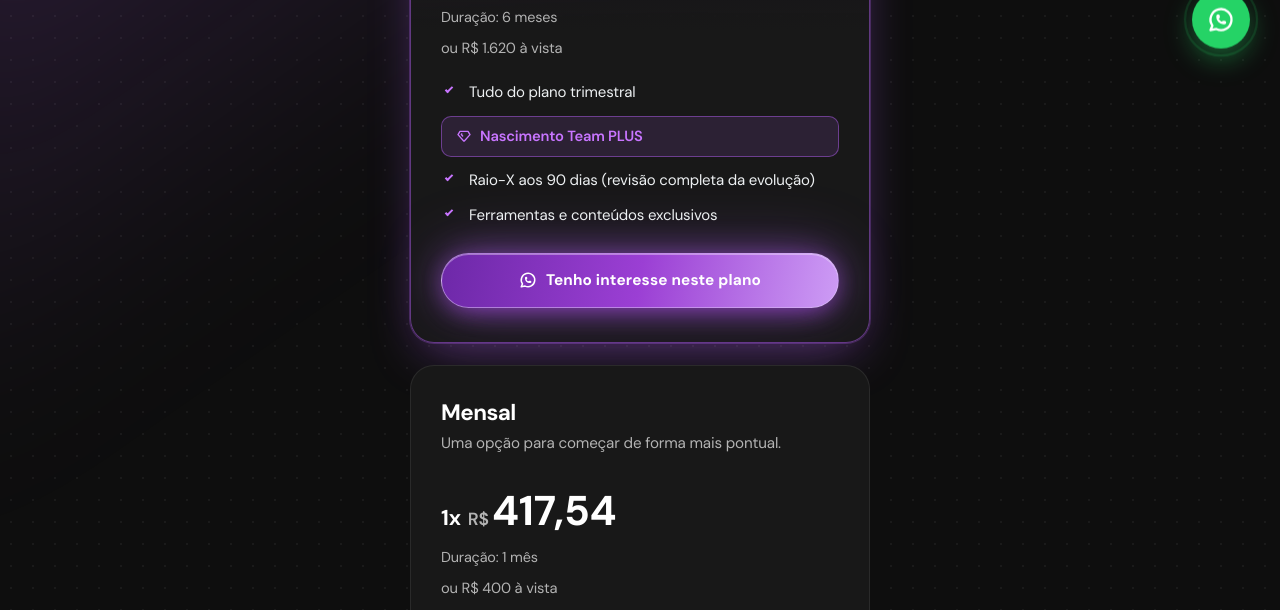
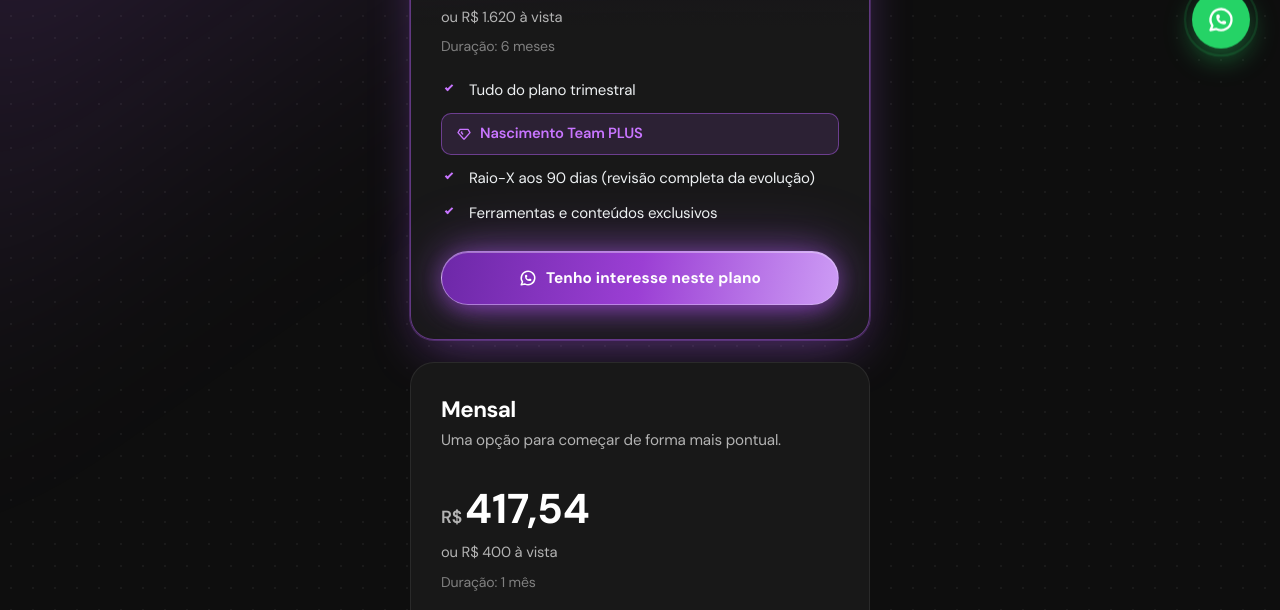
Before and after one commit to RonaldoAP/nascimentoteam, a plain HTML site: page planos.html in a window 1280 px wide. Shown: the part 721-1331 px from the top of the page. Drawn offline with Linux system fonts and the light colour scheme.

Commit message:
Ajusta o preço do mensal e a ordem das linhas no card
- Mensal: sai o "1x", fica só R$ 417,54.
- O "ou R$ X à vista" sobe para logo abaixo do preço, antes da duração,
  nos cinco cards. A duração fica por último e um pouco mais discreta,
  para o bloco de preço ficar junto.

Co-Authored-By: Claude Opus 5 <noreply@anthropic.com>
Claude-Session: https://claude.ai/code/session_01Lk4f5JN6t8WeviMzEr5c2K

```diff
--- a/planos.html
+++ b/planos.html
@@ -76,9 +76,9 @@
             <article class="plan" data-plan-cash="R$ 400" data-plan-installment="1x R$ 417,54" data-plan-duration="1 mês">
               <h3 class="plan__name">Mensal</h3>
               <p class="plan__tagline">Uma opção para começar de forma mais pontual.</p>
-              <div class="plan__price"><span class="plan__parcelas">1x</span><span class="plan__currency">R$</span><span class="plan__value">417,54</span></div>
+              <div class="plan__price"><span class="plan__currency">R$</span><span class="plan__value">417,54</span></div>
+              <p class="plan__cash">ou R$ 400 à vista</p>
               <p class="plan__term">Duração: 1 mês</p>
-              <p class="plan__cash">ou R$ 400 à vista</p>
               <ul class="plan__list">
                 <li class="is-in">Anamnese detalhada</li>
                 <li class="is-in">Planejamento individualizado (dieta ou treino)</li>
@@ -91,8 +91,8 @@
               <h3 class="plan__name">Trimestral</h3>
               <p class="plan__tagline">Para quem busca acompanhamento contínuo e ajustes ao longo do processo.</p>
               <div class="plan__price"><span class="plan__parcelas">3x</span><span class="plan__currency">R$</span><span class="plan__value">317,24</span></div>
+              <p class="plan__cash">ou R$ 885 à vista</p>
               <p class="plan__term">Duração: 3 meses</p>
-              <p class="plan__cash">ou R$ 885 à vista</p>
               <ul class="plan__list">
                 <li class="is-in">Chamada inicial de alinhamento</li>
                 <li class="is-in">Planejamento individualizado (dieta ou treino)</li>
@@ -107,8 +107,8 @@
               <h3 class="plan__name">Semestral PLUS</h3>
               <p class="plan__tagline">Mais tempo de acompanhamento, menor custo mensal e benefícios exclusivos.</p>
               <div class="plan__price"><span class="plan__parcelas">6x</span><span class="plan__currency">R$</span><span class="plan__value">298,91</span></div>
+              <p class="plan__cash">ou R$ 1.620 à vista</p>
               <p class="plan__term">Duração: 6 meses</p>
-              <p class="plan__cash">ou R$ 1.620 à vista</p>
               <ul class="plan__list">
                 <li class="is-in">Tudo do plano trimestral</li>
                 <li class="is-in is-plus"><span class="plan__plus-chip"><svg viewBox="0 0 24 24" width="16" height="16" fill="none" stroke="currentColor" stroke-width="2" stroke-linecap="round" stroke-linejoin="round" aria-hidden="true"><path d="M6 5h12l3 5l-8.5 9.5a.7 .7 0 0 1 -1 0l-8.5 -9.5l3 -5" /><path d="M10 12l-2 -2.2l.6 -1" /></svg> Nascimento Team PLUS</span></li>
@@ -127,8 +127,8 @@
               <h3 class="plan__name">Trimestral</h3>
               <p class="plan__tagline">Para quem busca acompanhamento contínuo e ajustes ao longo do processo.</p>
               <div class="plan__price"><span class="plan__parcelas">3x</span><span class="plan__currency">R$</span><span class="plan__value">553,83</span></div>
+              <p class="plan__cash">ou R$ 1.545 à vista</p>
               <p class="plan__term">Duração: 3 meses</p>
-              <p class="plan__cash">ou R$ 1.545 à vista</p>
               <ul class="plan__list">
                 <li class="is-in">Chamada inicial de alinhamento</li>
                 <li class="is-in">Planejamento individualizado (dieta e treino)</li>
@@ -143,8 +143,8 @@
               <h3 class="plan__name">Semestral PLUS</h3>
               <p class="plan__tagline">Mais tempo de acompanhamento, menor custo mensal e benefícios exclusivos.</p>
               <div class="plan__price"><span class="plan__parcelas">6x</span><span class="plan__currency">R$</span><span class="plan__value">498,18</span></div>
+              <p class="plan__cash">ou R$ 2.700 à vista</p>
               <p class="plan__term">Duração: 6 meses</p>
-              <p class="plan__cash">ou R$ 2.700 à vista</p>
               <ul class="plan__list">
                 <li class="is-in">Tudo do plano trimestral</li>
                 <li class="is-in is-plus"><span class="plan__plus-chip"><svg viewBox="0 0 24 24" width="16" height="16" fill="none" stroke="currentColor" stroke-width="2" stroke-linecap="round" stroke-linejoin="round" aria-hidden="true"><path d="M6 5h12l3 5l-8.5 9.5a.7 .7 0 0 1 -1 0l-8.5 -9.5l3 -5" /><path d="M10 12l-2 -2.2l.6 -1" /></svg> Nascimento Team PLUS</span></li>
--- a/styles.css
+++ b/styles.css
@@ -545,11 +545,11 @@ p, li, figcaption, .hero__subtitle, .section-head__note { text-wrap: pretty; }
 .plan__parcelas { font-size: 1.35rem; font-weight: 700; color: var(--text); margin-right: 4px; }
 .plan__value { font-size: 2.6rem; font-weight: 700; line-height: 1; }
 .plan__period { font-size: 0.95rem; color: var(--text-dim); }
-.plan__cash { margin-top: 8px; color: var(--text-muted); font-size: 0.92rem; }
+.plan__cash { margin-top: 6px; color: var(--text-muted); font-size: 0.92rem; }
 
 /* Na /planos o número grande é o valor TOTAL do plano. A duração e o
    equivalente mensal vêm logo abaixo, para a comparação ficar direta. */
-.plan__term { margin-top: 6px; color: var(--text-muted); font-size: 0.9rem; }
+.plan__term { margin-top: 6px; color: var(--text-dim); font-size: 0.88rem; }
 /* Botão do card com o ícone do WhatsApp */
 .btn--wa { gap: 9px; }
 .btn--wa svg { flex-shrink: 0; }
```
